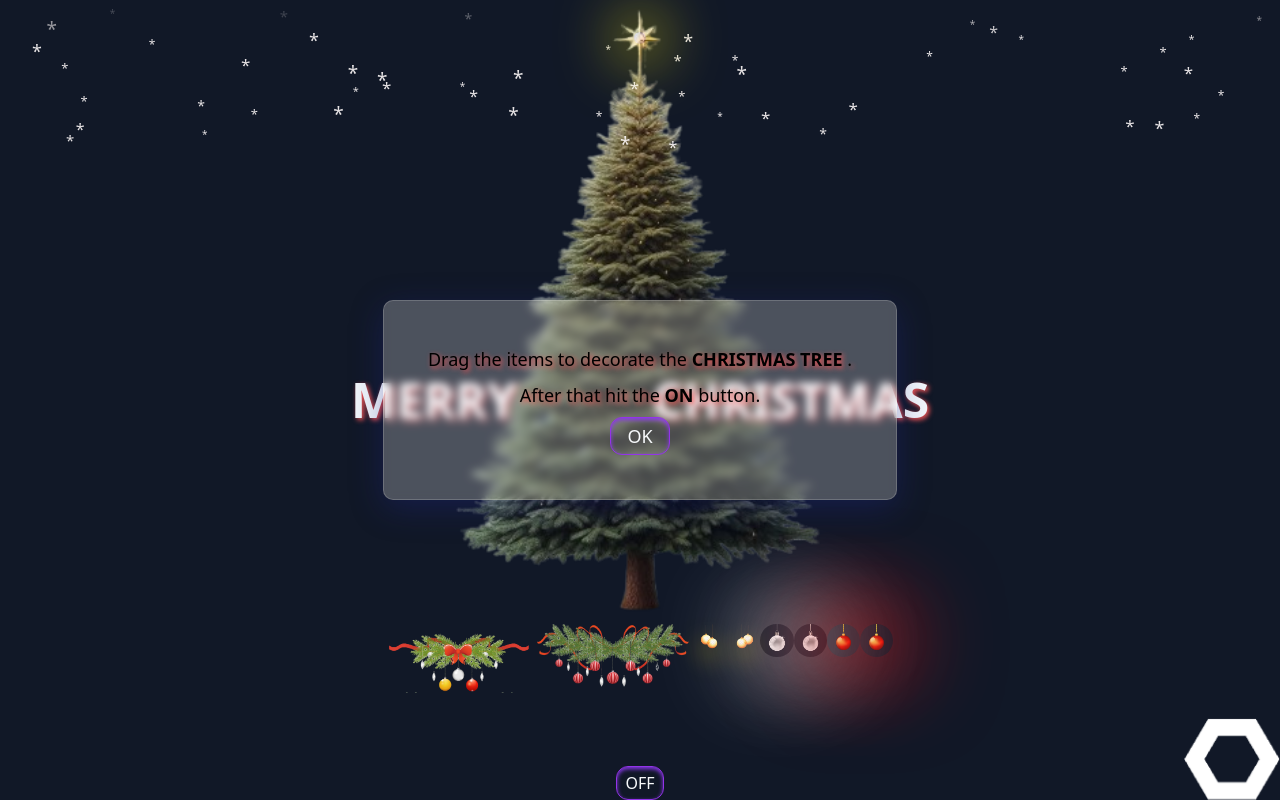
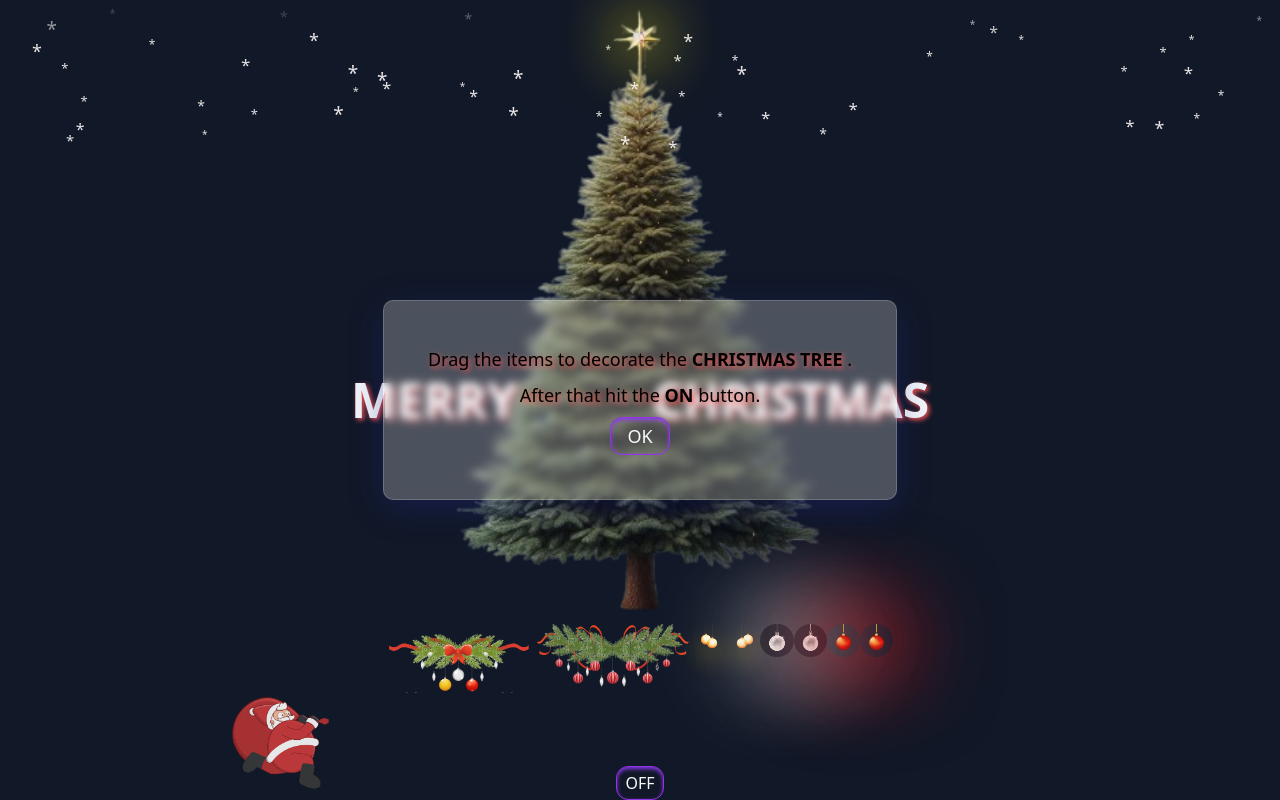
Before and after one commit to sandeep-233/Christmas-special, a React (Create React App) app: page / in a window 1280 px wide. Both pictures are taken after a click on the button "ON". Built offline with nearby package versions, Linux system fonts and the light colour scheme.

Commit message:
Update App.js
added santa-cluse

```diff
--- a/src/App.js
+++ b/src/App.js
@@ -10,7 +10,8 @@ import goldedBulb1_img from './assets/golded_bulb1.png';
 import goldedBulb2_img from './assets/golded_bulb2.png';
 import redBulb_img from './assets//red_bulb.png';
 import whiteBulb_img from './assets/white_bulb.png';
-import santa from './assets/santa.gif'
+// import santa from './assets/santa.gif'
+import santa_claus from './assets/santa-claus-santa.gif'
 import { useState } from "react";
 import Snowflake from "./Snowflake";
 
@@ -41,9 +42,13 @@ function App() {
      })
   }
 
- return (
+  return (
     <div className=" h-[100vh] w-full flex flex-col justify-around bg-gray-900 items-center overflow-hidden">
-
+      {
+        flag && (
+          <img src={santa_claus} className="santa" />
+        )
+      }
       {
         flag && (
           <div className=" absolute top-0 flex w-[95%] h-fit">
@@ -80,15 +85,6 @@ function App() {
           </div>
         )
 
-      }
-
-      {
-        flag && (
-          <img
-            src={santa}
-            className=" absolute bottom-0 right-0 w-24 "
-          />
-        )
       }
 
         <div className=" h-[75vh] absolute flex flex-col justify-center left-0 sm:hidden ">
```
